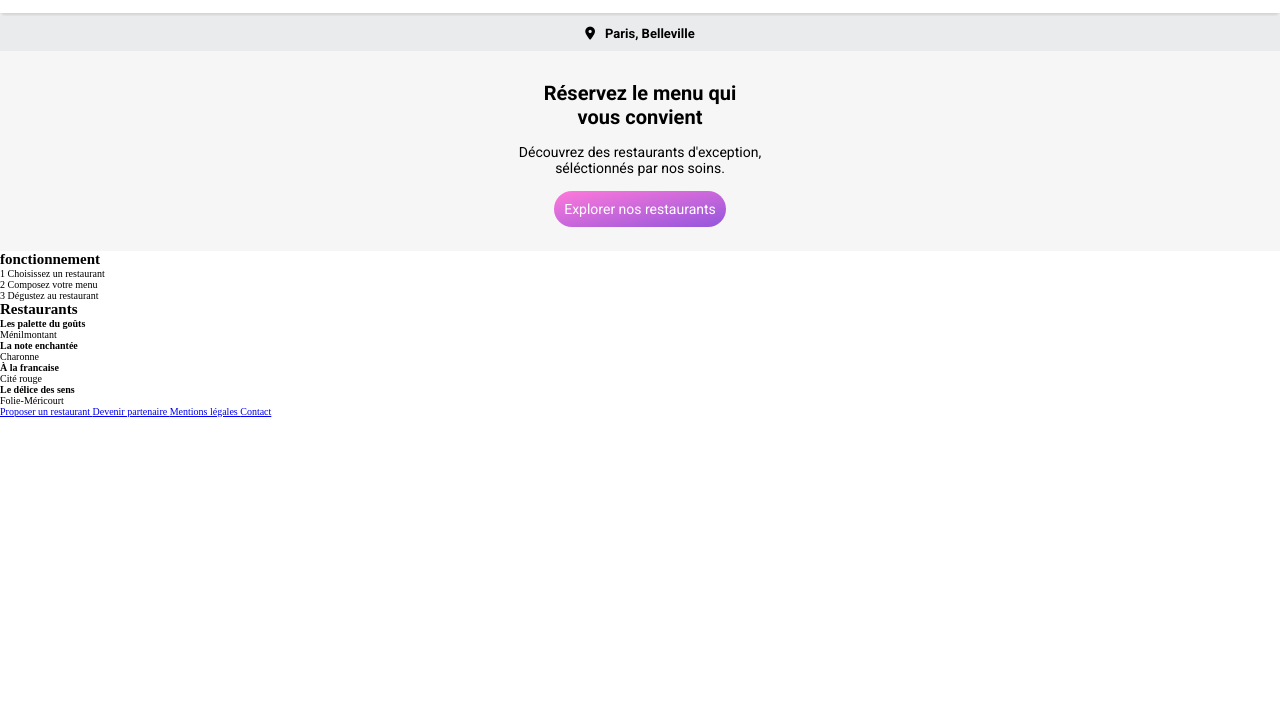
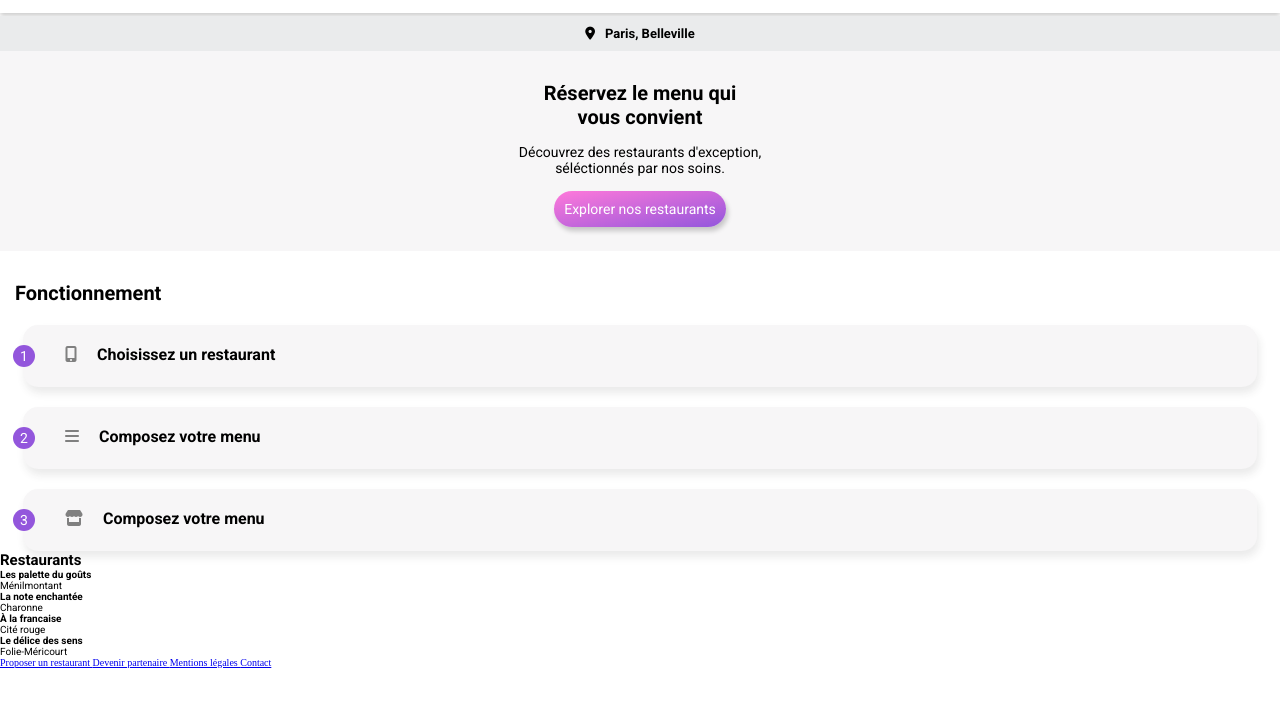
Before and after one commit to Akaaah/P3, a website: page index.html in a window 1280 px wide. Shown: the part 47-754 px from the top of the page. Drawn offline with Linux system fonts and the light colour scheme; a web font is replaced by a local one.

Commit message:
Fonctionnement fini

```diff
--- a/index.html
+++ b/index.html
@@ -41,17 +41,36 @@
     <!-- fonctionnement -->
     <section>
         <div class="container_fonctionnement">
-            <h2>fonctionnement</h2>
-            <div class="btn_fonctionnement"><span class="number_btn">1</span> Choisissez un restaurant</div>
-            <div class="btn_fonctionnement"><span class="number_btn">2</span> Composez votre menu</div>
-            <div class="btn_fonctionnement"><span class="number_btn">3</span> Dégustez au restaurant</div>
+            <h2>Fonctionnement</h2>
+            <div class="box_fonctionnement">
+                <div class="fonctionnement">
+                    <div class="cirle"><p class="number_btn">1</p></div>
+                    <div class="icone"><i class="fas fa-mobile-alt"></i></div>
+                    <div class="text">Choisissez un restaurant</div>
                 </div>
+            </div>
+            <div class="box_fonctionnement">
+                <div class="fonctionnement">
+                    <div class="cirle"><p class="number_btn">2</p></div>
+                    <div class="icone"><i class="fas fa-bars"></i></div>
+                    <div class="text">Composez votre menu</div>
+                </div>
+            </div>
+            <div class="box_fonctionnement">
+                <div class="fonctionnement">
+                    <div class="cirle"><p class="number_btn">3</p></div>
+                    <div class="icone"><i class="fas fa-store"></i></div>
+                    <div class="text">Composez votre menu</div>
+                </div>
+            </div>
+        </div>
+
+
     </section>
     <!-- Restaurants -->
     <section>
         <div class="container_restaurants">
             <h2>Restaurants</h2>
-            <div class="container_box_restaurants">
             <div class="box_restaurants">
                 <h4>Les palette du goûts</h4>
                 <p>Ménilmontant</p>
@@ -60,16 +79,13 @@
                 <h4>La note enchantée</h4>
                 <p>Charonne</p>
             </div>
-                </div>
             <div class="box_restaurants">
                 <h4>À la francaise</h4>
                 <p>Cité rouge</p>
             </div>
-                </div>
             <div class="box_restaurants">
                 <h4>Le délice des sens</h4>
                 <p>Folie-Méricourt</p>
-                </div>
             </div>
         </div>
     </section>
--- a/scss/_btn.scss
+++ b/scss/_btn.scss
@@ -0,0 +1 @@
+// color
--- a/scss/_variables.scss
+++ b/scss/_variables.scss
@@ -10,6 +10,20 @@
     flex-direction: column;
 }
 
+%cirle{
+    position: relative;
+    right: 3rem;
+    width: 2.2rem;
+    height: 2.2rem;
+    border-radius: 50%;
+    background-color: #9356DC;
+    display: flex;
+    align-items: center;
+    justify-content: center;
+    color: white;
+    font-weight: normal;
+}
+
 // les couleurs
 
 $purple: #9356DC;
@@ -17,6 +31,7 @@ $pink: #FF79DA;
 $cyan: #99E2D0;
 $gray: #eaebec;
 $light_grey:#f7f6f7;
+$gradient:linear-gradient( to bottom right, $pink, $purple);
 
 
 // fonts
--- a/scss/style.scss
+++ b/scss/style.scss
@@ -11,6 +11,10 @@
 
 html{
     font-size: 62.5%;
+}
+
+section{
+    font-family: $texte;
 }
 
 // header
@@ -70,9 +74,10 @@ html{
     }
     .btn_explorer{
         margin-top: 1.5rem;
-        background: linear-gradient( to bottom right, $pink, $purple);
+        background: $gradient;
         padding: 1rem;
         border-radius: 20px;
+        box-shadow: 2px 4px 5px  rgba(0, 0, 0, 0.2);
         a{
             text-decoration: none;
             color: white;
@@ -83,3 +88,43 @@ html{
 }
 
 // fonctionnement
+
+.container_fonctionnement{
+    @extend %column;
+
+    h2{
+        font-size: 2em;
+        margin-left: 1.5rem;
+        margin-top: 3rem;
+    }
+    .box_fonctionnement{
+        background-color: $light_grey;
+        padding: 2rem;
+        margin-top: 2rem;
+        margin-left: 2.3rem;
+        margin-right: 2.3rem;
+        border-radius: 15px;
+        font-size: 1.4rem;
+        font-weight: bold;
+        box-shadow: 2px 6px 8px  rgba(51, 50, 50, 0.1);
+        .fonctionnement{
+            display: flex;
+            .cirle{
+                @extend %cirle;
+            }
+            .icone{
+                margin-right: 2rem;
+                font-size: 1.6rem;
+                color: gray;
+            }
+            .text{
+                font-size: 1.6rem;
+            }
+        }
+
+
+
+
+    }
+
+}
```
Also changed, not shown: css/style.css, 1 other file. Lines whose indentation alone changed are shown as unchanged.
